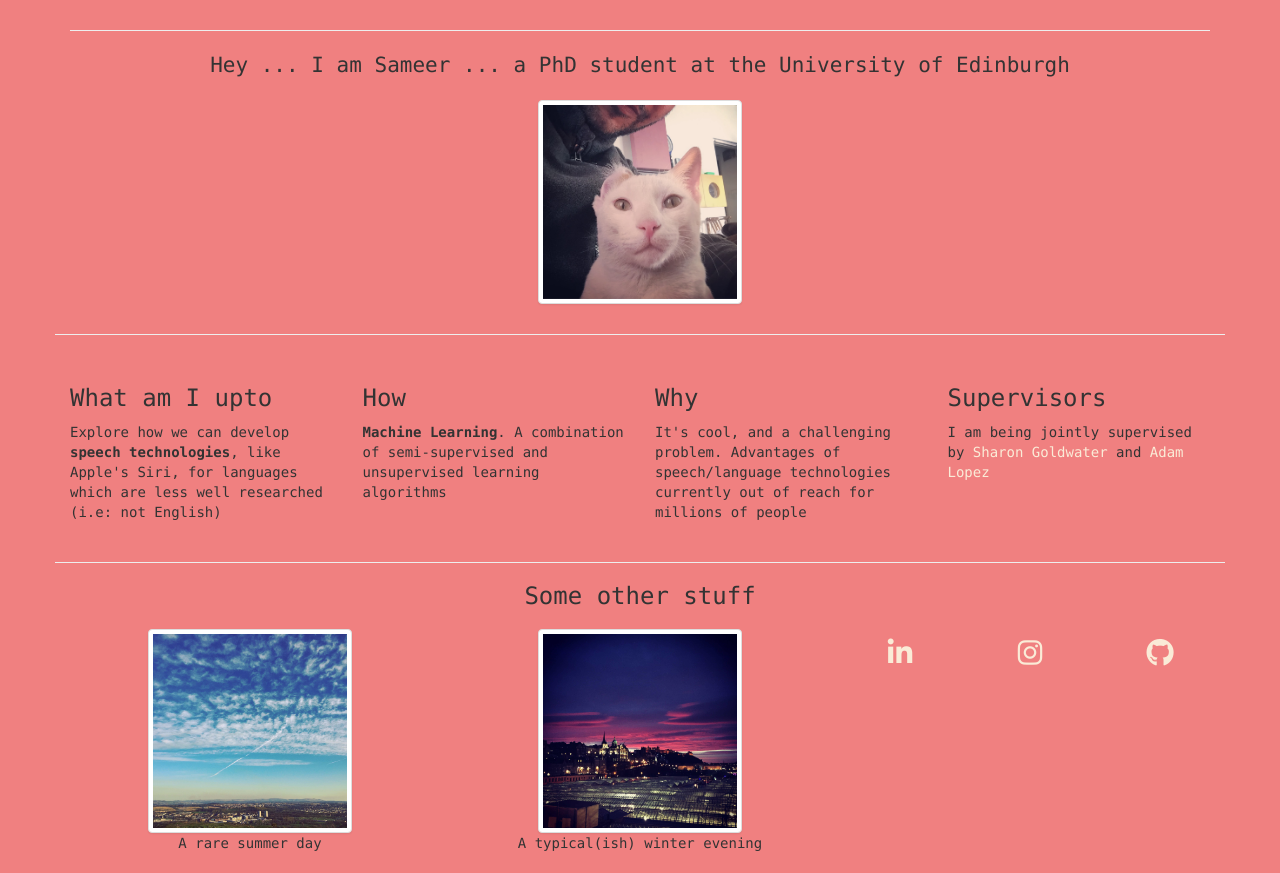
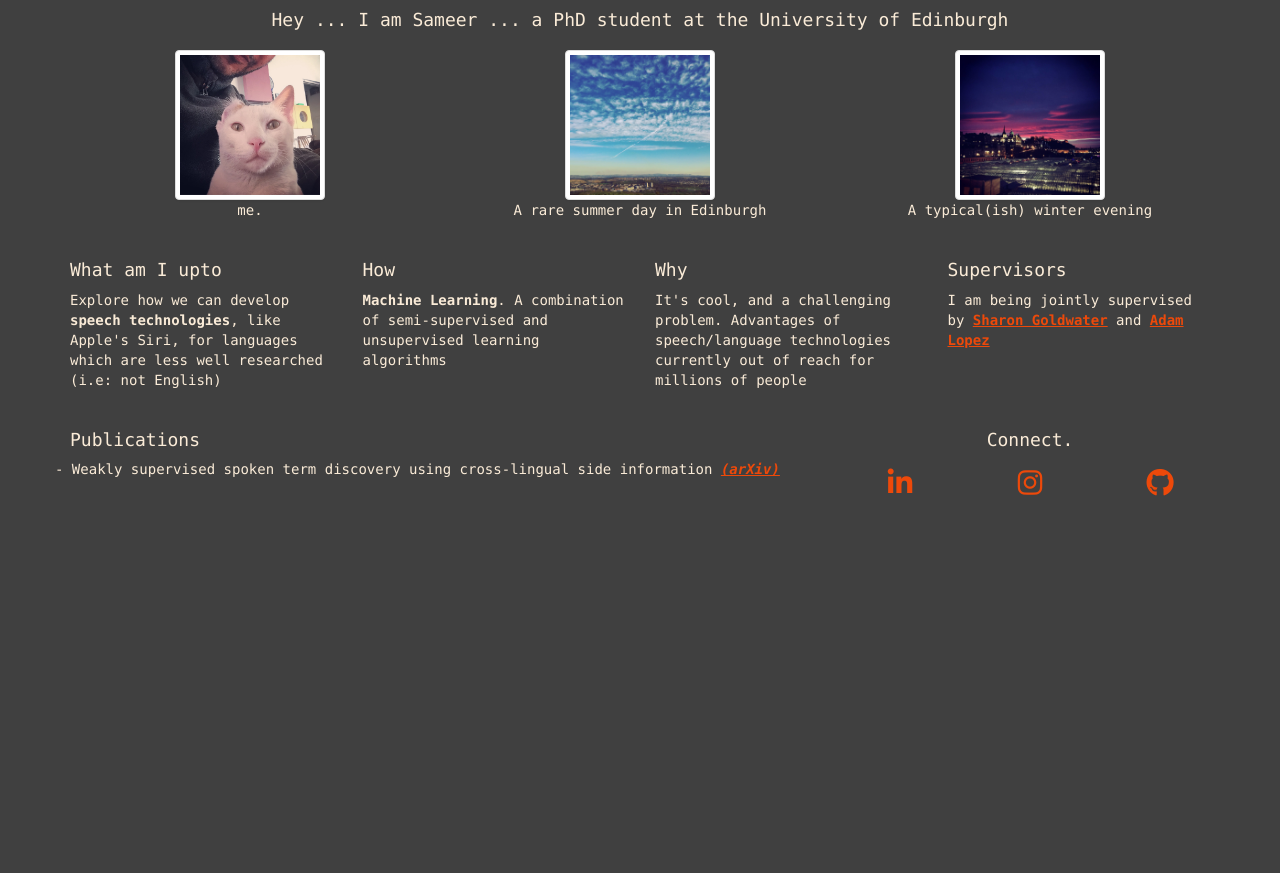
Before and after one commit to 0xSameer/0xSameer.github.io, a plain HTML site: page index.html in a window 1280 px wide. After the commit the page ends 800 px from the top, so only its background shows below. Drawn offline with nearby package versions, Linux system fonts and the light colour scheme.

Commit message:
added publications

```diff
--- a/css/style.css
+++ b/css/style.css
@@ -28,9 +28,13 @@ h3 {
 
 body {
   font-family: Consolas,Arial,Arial,sans-serif;
-  background-color: lightcoral;
+  color: antiquewhite;
+  background-color: #404040;
 }
 
 a {
-  color:  antiquewhite;
+  color: #ed490a;
+  text-decoration: underline;
+  font-weight: bold;
+  /*font-size: 1.4em;*/
 }
--- a/index.html
+++ b/index.html
@@ -28,49 +28,66 @@
   <body>
     <div class="container">
       <div class="row">
-        <div class="col-md-12 text-center">
-          <hr>
-          <p class="lead">Hey ... I am Sameer ... a PhD student at the University of Edinburgh</p class="lead">
-          <img class="img-responsive img-thumbnail" src="images/me.jpg" alt="my pic" style="width:204px;height:auto;">
-          <!-- <p> ¯\_(ツ)_/¯ </p> -->
+        <h4 class="text-center">Hey ... I am Sameer ... a PhD student at the University of Edinburgh</h4>
+        <div class="col-md-4 text-center">
+          <!-- <hr> -->
+          <!-- <p class="lead">Hey ... I am Sameer ... a PhD student at the University of Edinburgh</p class="lead"> -->
+          <img class="img-responsive img-thumbnail" src="images/me.jpg" alt="my pic" style="width:150px;height:auto;">
+          <p> me. </p>
+        </div>
+        <div class="col-md-4">
+          <img class="center-block img-responsive img-thumbnail" src="images/edin_summer.jpg" alt="Summer" style="width:150px;height:auto;">
+          <p class="text-center">A rare summer day in Edinburgh</p>
+        </div>
+        <div class="col-md-4">
+          <img class="center-block img-responsive img-thumbnail" src="images/edin_winter.jpg" alt="Winter" style="width:150px;height:auto;">
+          <p class="text-center">A typical(ish) winter evening</p>
         </div>
       </div>
 
       <div class="row">
-        <hr>
+        <!-- <hr> -->
         <div class="col-md-3">
-          <h3>What am I upto</h3>
+          <h4>What am I upto</h4>
           <!-- <p>¯\_(ツ)_/¯</p> -->
           <p class="">Explore how we can develop <strong>speech technologies</strong>, like Apple's Siri, for languages which are less well researched (i.e: not English)</p>
         </div>
         <div class="col-md-3">
-          <h3>How</h3>
+          <h4>How</h4>
           <p><strong>Machine Learning</strong>. A combination of semi-supervised and unsupervised learning algorithms</p>
         </div>
         <div class="col-md-3">
-          <h3>Why</h3>
+          <h4>Why</h4>
           <p>It's cool, and a challenging problem. Advantages of speech/language technologies currently out of reach for millions of people
           </p>
         </div>
         <div class="col-md-3">
-          <h3>Supervisors</h3>
+          <h4>Supervisors</h4>
           <p> I am being jointly supervised by <a href="http://homepages.inf.ed.ac.uk/sgwater/">Sharon Goldwater</a> and <a href="http://alopez.github.io/">Adam Lopez</a>
           </p>
         </div>
       </div>
 
       <div class="row">
-        <hr>
-        <h3 class="text-center">Some other stuff</h3>
-        <div class="col-md-4">
-          <img class="center-block img-responsive img-thumbnail" src="images/edin_summer.jpg" alt="Summer" style="width:204px;height:auto;">
+        <!-- <hr> -->
+        <!-- <h4 class="text-center">Some other stuff</h4> -->
+        <!-- <div class="col-md-4">
+          <img class="center-block img-responsive img-thumbnail" src="images/edin_summer.jpg" alt="Summer" style="width:150px;height:auto;">
           <p class="text-center">A rare summer day</p>
         </div>
         <div class="col-md-4">
-          <img class="center-block img-responsive img-thumbnail" src="images/edin_winter.jpg" alt="Winter" style="width:204px;height:auto;">
+          <img class="center-block img-responsive img-thumbnail" src="images/edin_winter.jpg" alt="Winter" style="width:150px;height:auto;">
           <p class="text-center">A typical(ish) winter evening</p>
+        </div> -->
+        <div class="col-md-8">
+          <h4 class="text-left"> Publications </h4>
+            <div class="row">
+              <p> - Weakly supervised spoken term discovery using cross-lingual side information <a href="http://arxiv.org/abs/1609.06530"><em>(arXiv)</em></a></p>
+
+          </div>
         </div>
         <div class="col-md-4">
+          <h4 class="text-center"> Connect. </h4>
           <div class="row text-center">
             <div class="col-md-4">
             <a type="button" href="https://uk.linkedin.com/in/sameer2718
```
